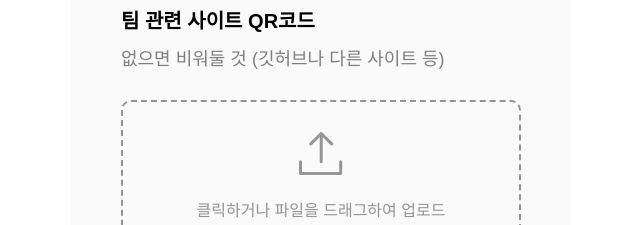
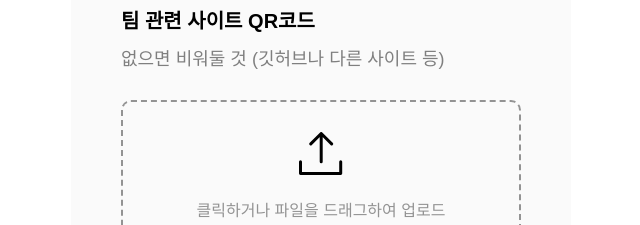
Before and after one commit to VOID-GSM/GIF_Client, a Next.js app: page /form in a window 1280 px wide. Shown: the part 820-1045 px from the top of the page, without its empty margins (319-959 px from the left). Built offline with nearby package versions, Linux system fonts and the light colour scheme.

Commit message:
refactor: 아이콘 SVG 색상 하드코딩 제거

```diff
--- a/src/shared/asset/svg/Cancel.tsx
+++ b/src/shared/asset/svg/Cancel.tsx
@@ -9,13 +9,13 @@ export function Cancel() {
     >
       <path
         d="M3.51685 2.5L52.5 52.4997"
-        stroke="black"
+        stroke="currentColor"
         strokeWidth="5"
         strokeLinecap="round"
       />
       <path
         d="M51.4832 2.5L2.49998 52.4997"
-        stroke="black"
+        stroke="currentColor"
         strokeWidth="5"
         strokeLinecap="round"
       />
--- a/src/shared/asset/svg/Upload.tsx
+++ b/src/shared/asset/svg/Upload.tsx
@@ -9,14 +9,14 @@ export function Upload() {
     >
       <path
         d="M1.5 29.8335V41.5001H41.7053V29.8335"
-        stroke="#969696"
+        stroke="currentColor"
         strokeWidth="3"
         strokeLinecap="round"
         strokeLinejoin="round"
       />
       <path
         d="M22.2025 29.8333V1.5M22.2025 1.5L11.7857 11.9054M22.2025 1.5L32.6192 11.9054"
-        stroke="#969696"
+        stroke="currentColor"
         strokeWidth="3"
         strokeLinecap="round"
         strokeLinejoin="round"
--- a/src/shared/asset/svg/UploadFile.tsx
+++ b/src/shared/asset/svg/UploadFile.tsx
@@ -9,17 +9,17 @@ export function UploadFile() {
     >
       <path
         d="M28.3553 7.56579L22.8289 2.30263C22.4962 1.85903 22.1168 1.60237 21.7497 1.45387V8.57133H29.0894C28.8577 8.13415 28.5516 7.7621 28.3553 7.56579Z"
-        fill="#31C690"
+        fill="currentColor"
       />
       <path d="M21.7497 1.45387C21.2457 1.25 20.765 1.25 20.4605 1.25H3.61842C3.17982 1.25 2.19737 1.40789 1.77632 2.03947C1.35526 2.67105 1.25 3.5307 1.25 3.88158V34.1447C1.25 34.4956 1.35526 35.3026 1.77632 35.7237C2.19737 36.1447 3.35526 36.25 3.88158 36.25H27.3026C27.6535 36.25 28.4605 36.0921 28.8816 35.4605C29.3026 34.8289 29.4079 34.1447 29.4079 33.8816V30.9868V12.8289C29.4079 12.1272 29.4079 10.5132 29.4079 9.67105C29.4079 9.3001 29.2717 8.91553 29.0894 8.57133M21.7497 1.45387C22.1168 1.60237 22.4962 1.85903 22.8289 2.30263L28.3553 7.56579C28.5516 7.7621 28.8577 8.13415 29.0894 8.57133M21.7497 1.45387V8.57133H29.0894"
-        stroke="#31C690"
+        stroke="currentColor"
         strokeWidth="2.5"
         strokeLinecap="round"
         strokeLinejoin="round"
       />
       <path
         d="M8.57129 21.8367L11.9931 27.6066L21.0175 18.821"
-        stroke="#31C690"
+        stroke="currentColor"
         strokeWidth="2.5"
         strokeLinecap="round"
         strokeLinejoin="round"
```
